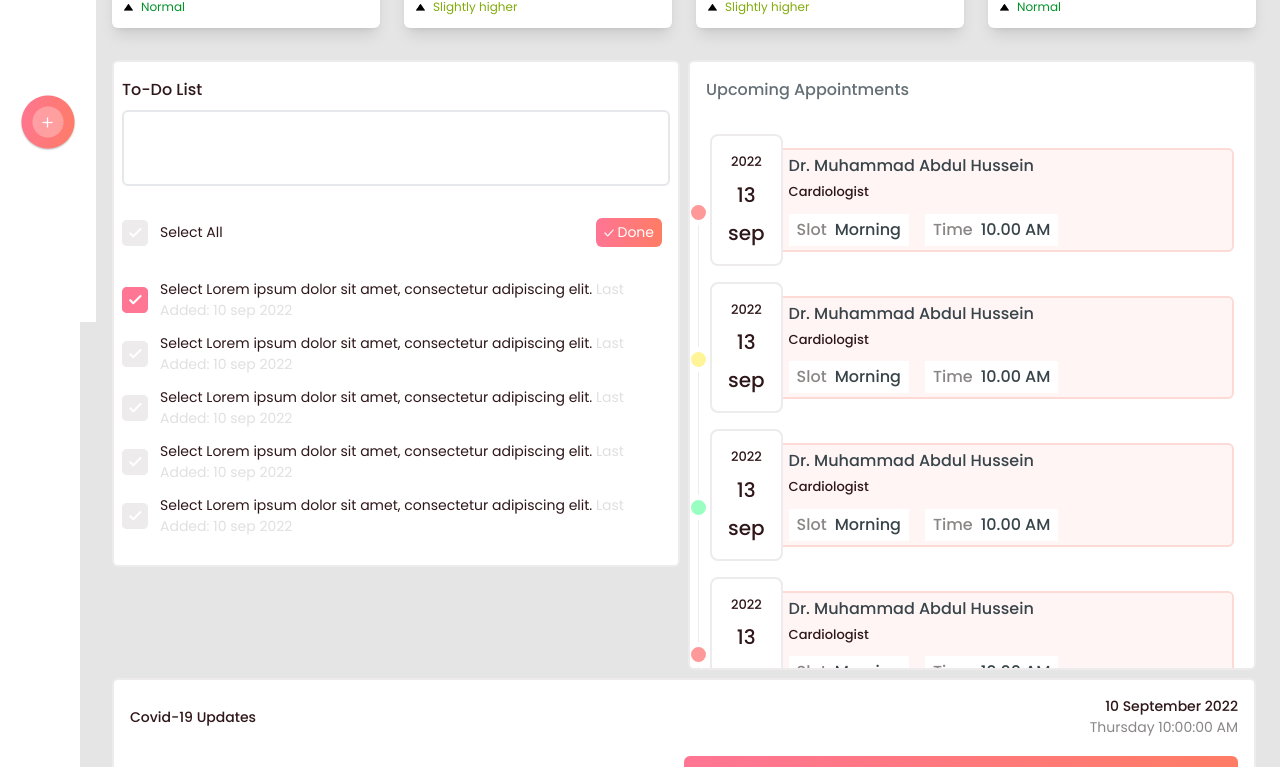
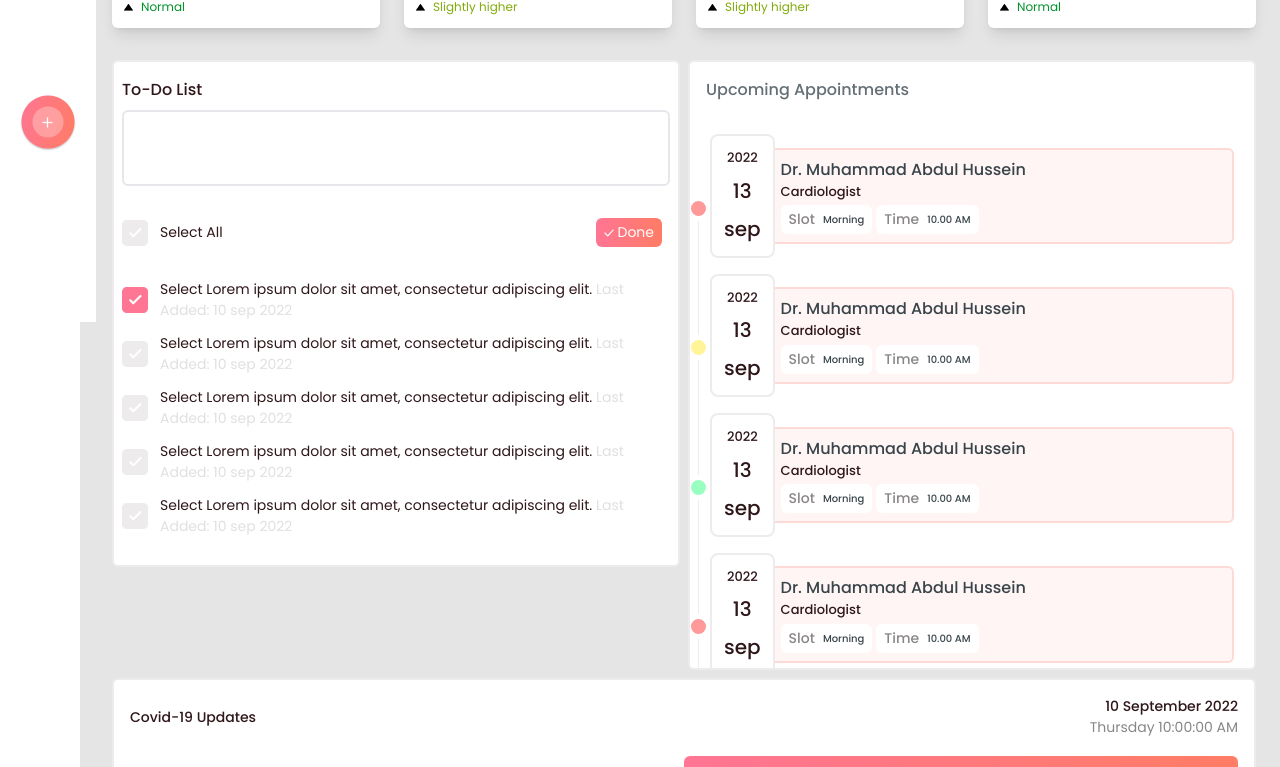
Before and after one commit to mallick-portfolio/corona-appoinment, a React (Create React App) app: page / in a window 1280 px wide. Shown: the part 478-1245 px from the top of the page. Built offline with nearby package versions, Linux system fonts and the light colour scheme.

Commit message:
remove brand logo and add text for brand logo

```diff
--- a/src/App.css
+++ b/src/App.css
@@ -70,12 +70,12 @@
 
 .upcomming-item::after {
   content: "";
-  left: 20px;
-  top: 70px;
+  left: 8px;
+  top: 80px;
   position: absolute;
   width: 1px;
   height: calc(100% - 130px);
-  background-color: #edebeb;
+  background-color: #EDEBEB;
   z-index: 0;
 }
 
@@ -83,6 +83,13 @@
   .upcomming-item::after {
     content: "";
     left: 8px;
+    width: 1px;
+  }
+}
+@media (min-width: 1512px) {
+  .upcomming-item::after {
+    content: "";
+    left: 20px;
     width: 1px;
   }
 }
--- a/src/Components/RightSideBar/UpCommingEvent.jsx
+++ b/src/Components/RightSideBar/UpCommingEvent.jsx
@@ -2,7 +2,7 @@ import React from "react";
 
 const UpCommingEvent = () => {
   return (
-    <div className=" border-2 mx-6 md:mx-0 border-[#EDEBEB] bg-white dark:bg-[#2C2222]  rounded-md pt-4">
+    <div className=" border-2 mx-4 md:mx-0 border-[#EDEBEB] bg-white dark:bg-[#2C2222] dark:border-[#2C2222] rounded-md pt-4">
       <h1 className="text-primary dark:text-[#FFFFFF] text-[16px] pl-4 font-medium mb-4">
         Upcoming Appointments
       </h1>
@@ -11,10 +11,10 @@ const UpCommingEvent = () => {
           {appoinments.map((appoinment) => (
             <li key={appoinment.id} className="relative upcomming-list">
               <div
-                className={`absolute w-[25px] z-10 h-[25px] ${appoinment.color} rounded-full -left-2 top-1/2 border-[5px] border-white`}
+                className={`absolute w-[25px] z-10 h-[25px] ${appoinment.color} rounded-full -left-1 sm:-left-2 top-1/2 border-[5px] border-white dark:border-[#2C2222] `}
               ></div>
               <div className="flex items-center  rounded-lg mx-4 my-4">
-                <div className="bg-white md:p-4 p-2 rounded-lg z-10 border-[#EDEBEB] border-2">
+                <div className="bg-white xl:p-4 md:p-3 p-2 rounded-lg z-10 border-[#EDEBEB] border-2">
                   <h5 className="text-secondary text-[13px]">
                     {appoinment.year}
                   </h5>
@@ -25,21 +25,21 @@ const UpCommingEvent = () => {
                     {appoinment.month}
                   </h3>
                 </div>
-                <div className="rounded-md border-2 border-[#FDDAD6] xl:py-4 lg:py-1 -ml-5 pl-6 z-0 w-full bg-[#FFF5F5] dark:bg-[#413838] text-left">
+                <div className="rounded-md border-2 border-[#FDDAD6] xl:py-4 py-3 lg:py-2 -ml-5 pl-6 z-0 w-full bg-[#FFF5F5] dark:bg-[#413838] text-left">
                   <h3 className="text-[#384449] dark:text-white font-medium text-[16px]">
                     {appoinment.doctor}
                   </h3>
-                  <h4 className="text-secondary dark:text-white text-[13px] pt-1 md:pb-3">
+                  <h4 className="text-secondary dark:text-white text-[13px] xl:pt-1 lg:pt-0 xl:pb-3 mb-1 lg:pb-0">
                     {appoinment.specialist}
                   </h4>
-                  <div className="flex items-center gap-4">
-                    <div className="flex gap-2 items-center bg-white font-medium  py-1 px-2">
-                      <span className="text-accent">Slot</span>
-                      <span className="text-[#384449]">{appoinment.slot}</span>
+                  <div className="flex items-center gap-1">
+                    <div className="flex gap-2 items-center bg-white rounded-md  font-medium  py-1 px-2">
+                      <span className="text-accent text-[14px]">Slot</span>
+                      <span className="text-[#384449] text-[10px]">{appoinment.slot}</span>
                     </div>
-                    <div className="flex gap-2 items-center bg-white font-medium  py-1 px-2">
-                      <span className="text-accent">Time</span>
-                      <span className="text-[#384449]">{appoinment.time}</span>
+                    <div className="flex gap-2 items-center bg-white rounded-md  font-medium  py-1 px-2">
+                      <span className="text-accent text-[14px]">Time</span>
+                      <span className="text-[#384449] text-[10px]">{appoinment.time}</span>
                     </div>
                   </div>
                 </div>
--- a/src/Components/SideNavbar/SideNavbar.jsx
+++ b/src/Components/SideNavbar/SideNavbar.jsx
@@ -2,7 +2,6 @@ import React from "react";
 import Icon_Menu from "../../assets/images/Icon_Menu.png";
 import dark_Menu from "../../assets/images/darkmenu.png";
 import logo from "../../assets/images/Vector.png";
-import brand from "../../assets/images/MediDoc.png";
 import home from "../../assets/images/home.png";
 import sideArrow from "../../assets/images/sideArrow.png";
 import darkarrow from "../../assets/images/darkarrow.png";
@@ -35,7 +34,9 @@ const SideNavbar = ({ show, setShow, theme }) => {
         {show && (
           <div className="flex mt-2">
             <img className="mr-8 ml-10" src={logo} alt="logo" />
-            <img className="w-[106px] h-[34px]" src={brand} alt="brand" />
+            <h1 className="text-[#384449] dark:text-white text-[24px] font-bold">
+              Medi<span className="text-[#FF7594]">Doc</span>
+            </h1>
             <img
               className="absolute -right-5 cursor-pointer z-50"
               onClick={() => setShow(!show)}
@@ -50,7 +51,9 @@ const SideNavbar = ({ show, setShow, theme }) => {
         <ul>
           <li className="flex items-center py-2">
             <img className="mr-10 ml-8" src={home} alt="home" />
-            <span className="text-[#FF7594] dark:text-white whitespace-nowrap">Home</span>
+            <span className="text-[#FF7594] dark:text-white whitespace-nowrap">
+              Home
+            </span>
           </li>
           <li className="flex items-center py-2">
             <img
```
